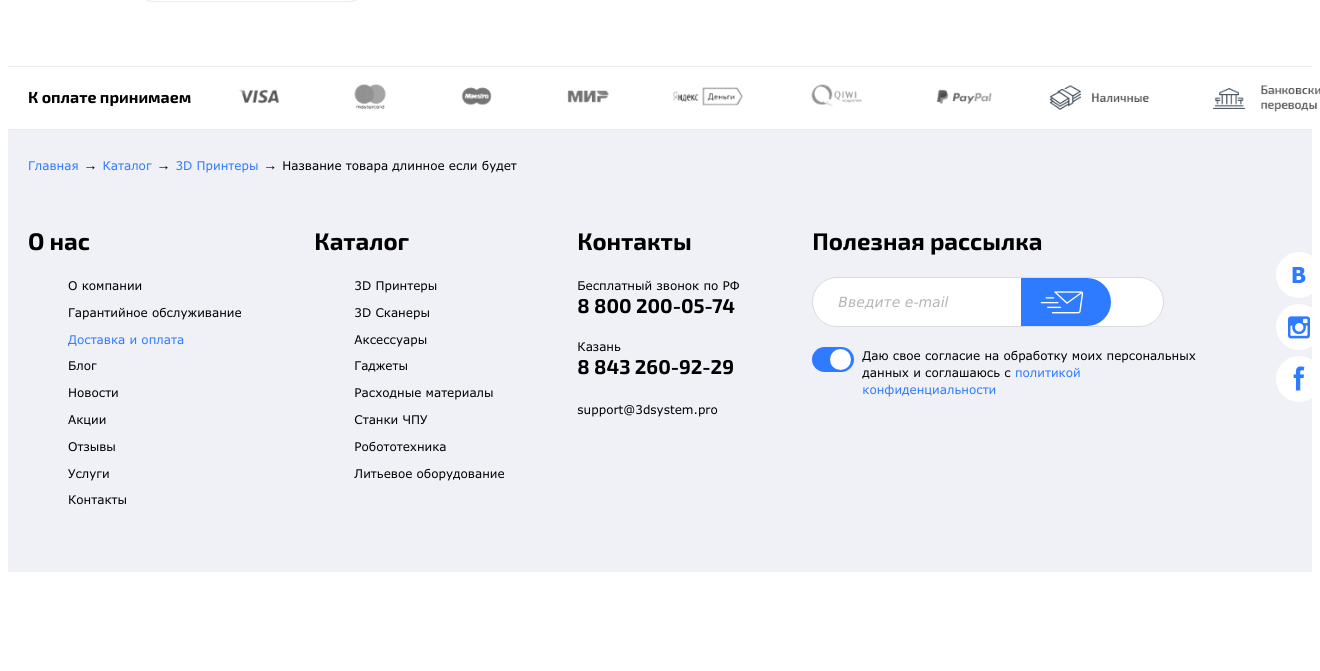
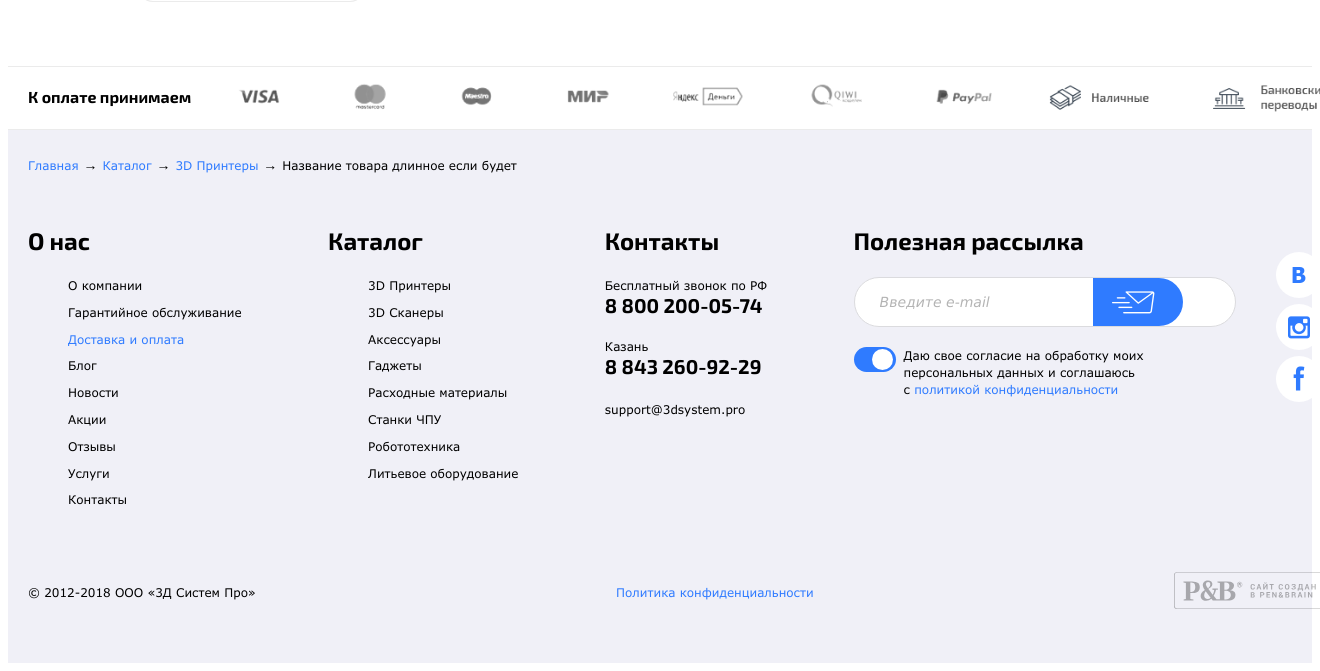
Before and after one commit to BulatSa/3dsystem, a PHP site: page / in a window 1320 px wide; the page is wider, and only the part inside the window is pictured. Shown: the part 5760-6431 px from the top of that part. Before the commit the page ends 6332 px from the top of that part, so only its background shows below. Run offline with PHP 8.4, Linux system fonts and the light colour scheme; style sheets or scripts are compiled from the project's sources; some libraries are stand-ins or nearby versions; some web fonts are replaced.

Commit message:
footer готов

```diff
--- a/footer.php
+++ b/footer.php
@@ -87,6 +87,16 @@
 			</div>
 		</div>
 
+		<div class="footer-bottom">
+			<div class="footer-bottom__policy">© 2012-2018 ООО «3Д Систем Про»</div>
+			<div class="footer-bottom__center"><a href="#">Политика конфиденциальности</a></div>
+			<div class="footer-bottom__right">
+				<a href="https://penbrain.ru" target="_blank" title="Сайт разработан в Pen&Brain">
+					<img src="/img/logo-develop.svg" alt="Pen&Brain logotype">
+				</a>
+			</div>
+		</div>
+
 	</div>
 </footer>
 
--- a/sass/modules/_footer.scss
+++ b/sass/modules/_footer.scss
@@ -47,27 +47,34 @@
 	}
 	@include res(s){
 		width: 50%;
-		text-align: center;
 	}
 
 	&__title{
 		margin-bottom: 20px;
+		@include res(s){
+			margin-bottom: 10px;
+		}
 	}
 
 	&--contacts{
 		@include res(s){
 			width: 100%;
-			margin-top: 40px;
+			margin-top: 20px;
 		}
 	}
 
 	&--subscribe{
+		@include res(xxl){
+			max-width: 330px;
+		}
 		@include res(l){
 			margin-top: 40px;
 			width: 60%;
+			max-width: 420px;
 		}
 		@include res(s){
 			width: 100%;
+			margin-top: 20px;
 		}
 	}
 
@@ -84,7 +91,7 @@
 		@include res(s){
 			width: 100%;
 			padding-top: 0;
-			margin-top: 40px;
+			margin-top: 20px;
 		}
 
 		.social-links{
@@ -123,6 +130,12 @@
 .footer-cont{
 	display: block;
 	margin-bottom: 20px;
+	@include res(s){
+		display: inline-block;
+		vertical-align: top;
+		margin-right: 40px;
+		margin-bottom: 10px;
+	}
 
 	small{
 		display: block;
@@ -150,16 +163,9 @@
 .subscribe-group{
 	position: relative;
 	margin-bottom: 20px;
-	@include res(xxl){
-		width: 300px;
-	}
 	@include res(l){
 		width: auto;
 		max-width: 400px;
-	}
-	@include res(s){
-		margin-left: auto;
-		margin-right: auto;
 	}
 
 	.input-text{
@@ -228,3 +234,38 @@
 		}
 	}
 }
+
+
+.footer-bottom{
+	display: flex;
+	align-items: center;
+	justify-content: space-between;
+	@extend .small-text;
+	margin-top: 50px;
+	@include res(s){
+		flex-direction: column;
+		margin-top: 30px;
+	}
+
+	&__center{
+		@include res(s){
+			margin: 20px 0;
+		}
+		a{
+			@extend %link-blue;
+		}
+	}
+
+	&__right{
+		img{
+			opacity: 0.3;
+			transform: translate3d(0,0,0);
+			transition: all 0.3s ease;
+
+			&:hover{
+				opacity: 0.5;
+			}
+		}
+
+	}
+}
```
Also changed, not shown: img/logo-develop.svg (added).
